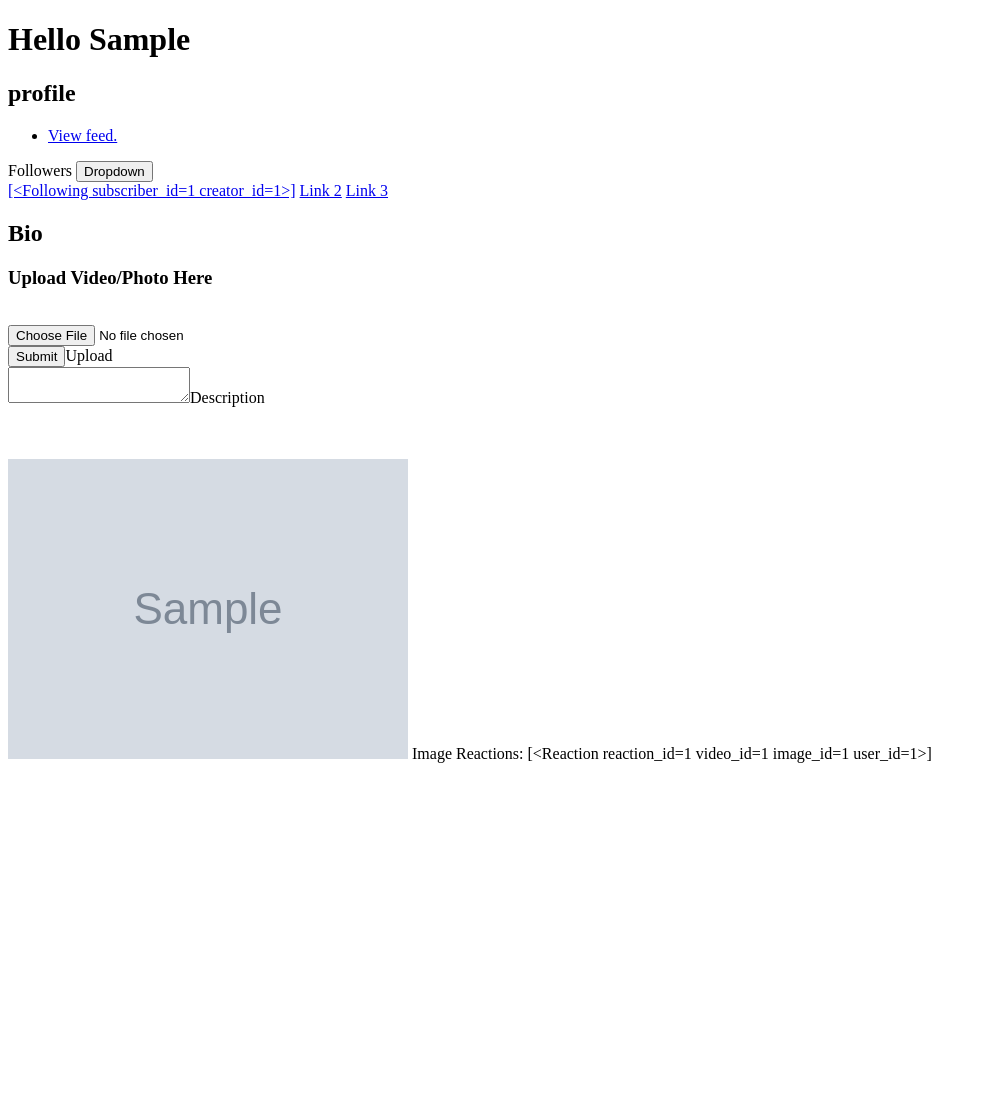
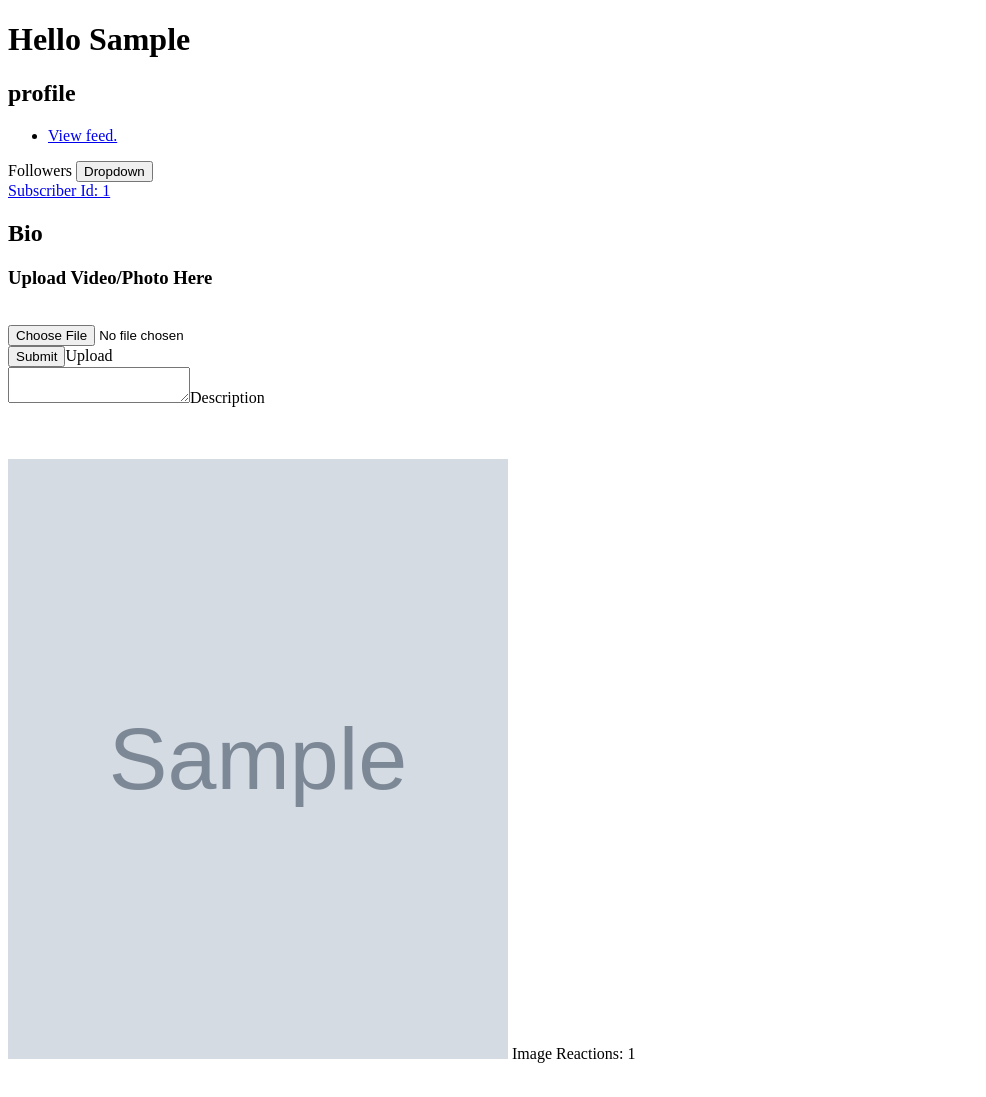
Before and after one commit to alisakolot/On-the-Reel, a Flask app: template templates/profile.html in a window 1280 px wide. Shown: the whole page, without its empty margins (0-986 px from the left). Before the commit the page ends 763 px from the top, so only its background shows below. Run offline with Flask 2, Linux system fonts and the light colour scheme; the template is opened without the code that fills it: values that come from a table or form of the project are taken from there, others are empty; tables that the repository leaves empty hold one stand-in row (values such as "Sample post"); grey boxes marked "Sample" are stand-in pictures.

Commit message:
ordered img on profile

```diff
--- a/model.py
+++ b/model.py
@@ -91,7 +91,7 @@ class Reaction(db.Model):
 
 
     def __repr__(self):
-        return f'<Reaction reaction_id={self.reaction_id} video_id={self.video_id} image_id={self.image_id} user_id={self.user_id}>'
+        return f'<Reaction reaction_id={self.reaction_id} reaction={self.reaction} video_id={self.video_id} image_id={self.image_id} user_id={self.user_id}>'
 
 
 
--- a/server.py
+++ b/server.py
@@ -97,8 +97,7 @@ def logging_in_user():
         return redirect('/login')
     else:
         session['user_id'] = db_user.user_id
-        return redirect(f'/profile/{db_user.user_id}')
-
+        return redirect(f'/profile/{db_user.user_id}/images')
 
 
 
@@ -115,6 +114,16 @@ def show_user(user_id):
 
     return render_template('profile.html', user=user)
 
+
+#Show user photos in desc order
+@app.route('/profile/<user_id>/images')
+def profile_image(user_id):
+    """Show user's images."""
+
+    user = crud.get_user_by_id(user_id)
+    images = crud.get_image_by_user_id(user_id)
+
+    return render_template(f'profile.html', images=images, user=user)
 
 
 #Sending Photos to cloudinary
@@ -136,7 +145,12 @@ def upload_images(user_id):
 
         new_image = crud.create_image(image_path, description, user_id)
 
-    return redirect(f'/profile/{user_id}')
+    return redirect(f'/profile/{user_id}/images')
+
+
+
+
+
 
 
 #Store user bio
@@ -149,18 +163,13 @@ def upload_images(user_id):
 #     return  redirect(f'/profile/{user_id}')
 #     return 'You entered: {}'.format(request.form['text'])
 
-#get likes from database
-@app.route('/profile/<user_id>')
-def show_likes():
-    """Show reactions on a photo."""
-    #for each photo on the page show all the likes
-    #get the reactions for each phot
-    # reactions = session.get('image.reactions')
-
-    # reactions = crud.get_image_reactions(image_id)
-    # print("IMAGE REACTIONS:", reactions)
 
 
+@app.route('/profile/<user_id>', methods=['GET'])
+def display_logout():
+    """Display Logout button."""
+
+    return redirect('login.html')
 
 
 #////////////////////////////////////////////////////Feed//////////////////////////////////////////////////
@@ -170,19 +179,19 @@ def show_likes():
 def all_image_urls():
     """View all images in feed."""
 
-    images = crud.get_images()
+    images = crud.get_images_eager()
     image_urls = []
     # image_id_list = []
-
-
 
     for image in images:
         image_urls.append(image.image_path)
         # image_id_list.append(image.image_id)
         # image_id_list = sorted(image_id_list, reverse=True)
 
+    print(images[1].user.username)
+    return render_template('feed.html', images=images)
 
-    return render_template('feed.html', images=images)
+
 
 
 @app.route('/feed')
@@ -197,16 +206,16 @@ def logged_in_user():
     print(">>>>>>>>>>>SESSION/USER_ID:", user_id)
     return render_template('feed.html', user_id=user_id)
 
-@app.route('/feed')
-def show_creator_images():
-    """Show details on a particular user in feed."""
+# @app.route('/feed')
+# def show_creator_images():
+#     """Show details on a particular user in feed."""
 
-    user_id = session.get('img.user_id')
-    print("CREATORS USER ID:" , user_id, type(user_id))
+#     user_id = session.get('img.user_id')
+#     print("CREATORS USER ID:" , user_id, type(user_id))
 
-    user = crud.get_user_by_id(user_id)
+#     user = crud.get_user_by_id(user_id)
 
-    return render_template('feed.html', user=user)
+#     return render_template('feed.html', user=user)
 
 
 
@@ -214,7 +223,7 @@ def show_creator_images():
 def like_button():
     """Like button."""
 
-    #get reactio:
+    #get reaction:
     like_button = request.args.get("likes_val")
     reaction = like_button #test
 
@@ -239,6 +248,12 @@ def like_button():
     print("REACTION:", reaction)
     return jsonify({"likes" : True })
 
+@app.route('/feed/', methods=['GET'])
+def display_feed_logout():
+    """Display Logout button."""
+
+    return redirect('login.html')
+
 
 #//////////////////////////////////////////Following/////////////////////////
 
@@ -254,25 +269,28 @@ def following():
     print('CREATOR ID:', creator, '********')
 
 
-
-    #find a way to check if a user is logged in on feed
-    #if logged in, then can commit to db
-    #else "please log in" msg
-
     #get subscriber id
     subscriber_id = session['user_id']
     subscriber = crud.get_user_by_id(int(subscriber_id))
     print('SUBSCRIBER ID:', subscriber, '********')
 
-
+    #get following relationships from crud
+    follow_subscr = crud.get_following_by_subscriber(subscriber_id)
+    print("FOLLOW SUBSCR:", follow_subscr)
 
     #add to crud: follows
-    new_following = crud.create_following(subscriber, creator)
+    if subscriber_id not in follow_subscr:
+        new_following = crud.create_following(subscriber, creator)
+        subscriber_id == creator_id
+        flash("you already follow this user")
+
 
     return jsonify({"follows" : True })
 
 
-
+#find a way to check if a user is logged in on feed
+    #if logged in, then can commit to db
+    #else "please log in" msg
 
 
 
--- a/templates/profile.html
+++ b/templates/profile.html
@@ -15,9 +15,9 @@
   <div class="dropdown">Followers
     <button class="dropbtn">Dropdown</button>
     <div class="dropdown-content">
-      <a href="#">{{ user.subscribers }}</a>
-      <a href="#">Link 2</a>
-      <a href="#">Link 3</a>
+      {% for subscr in user.subscribers %}
+        <a href='/profile/{{ subscr.subscriber_id }}'>Subscriber Id: {{ subscr.subscriber_id }}</a>
+      {% endfor %}
     </div>
   </div>
 
@@ -38,11 +38,13 @@
 
   <div class="media-library" id=img.image_id>
     <p>
-      {% for img in user.images %}
+      {% for img in images %}
         <br>
         <br>
-        <img src="{{ img.image_path }}"/>
-        Image Reactions: {{ img.reactions }}
+        <img src="{{ img.image_path }}" style="width:500px;height:600px;"/>
+        {% for emoji in img.reactions %}
+          Image Reactions: {{ emoji.reaction }}
+        {% endfor %}
         <br>
         <br>
       {% endfor %}
```
Also changed, not shown: crud.py (+18 -5 lines), static/reactions.js (+12 -0 lines), templates/feed.html (+5 -4 lines).
